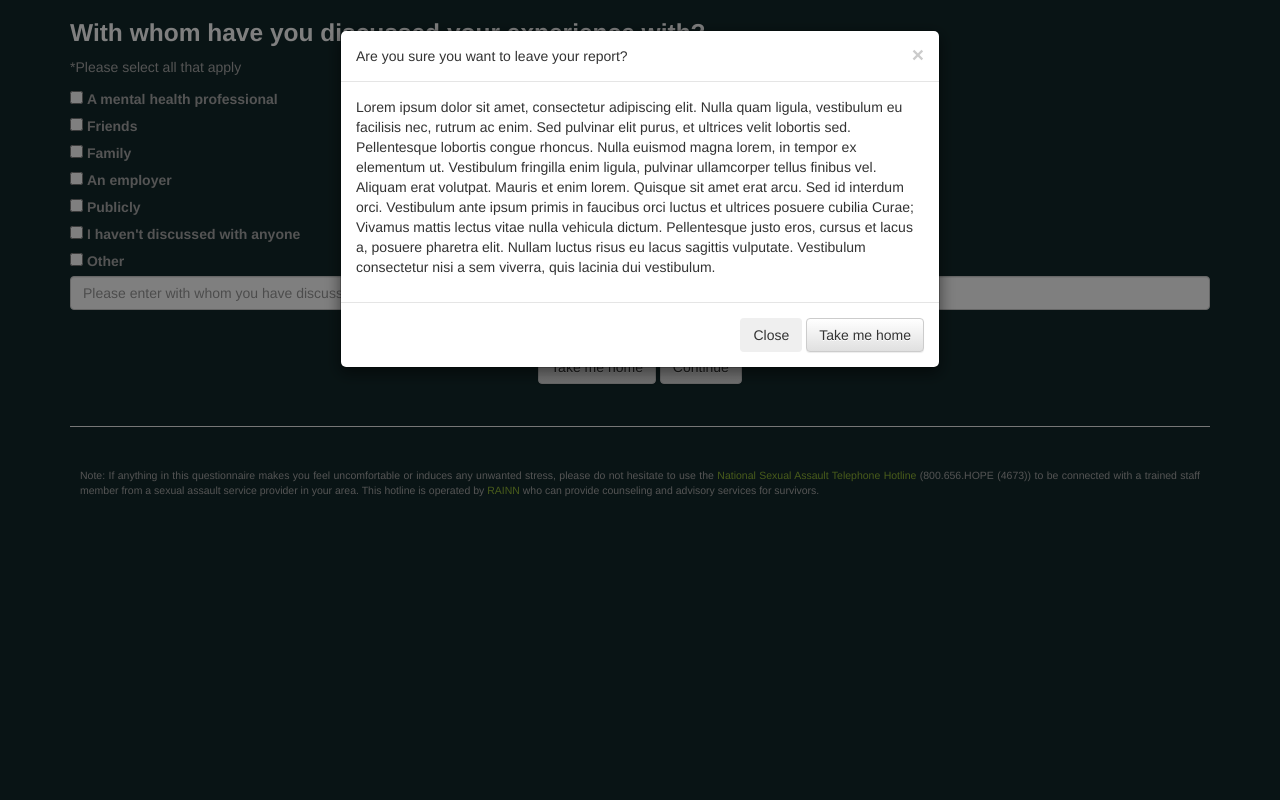
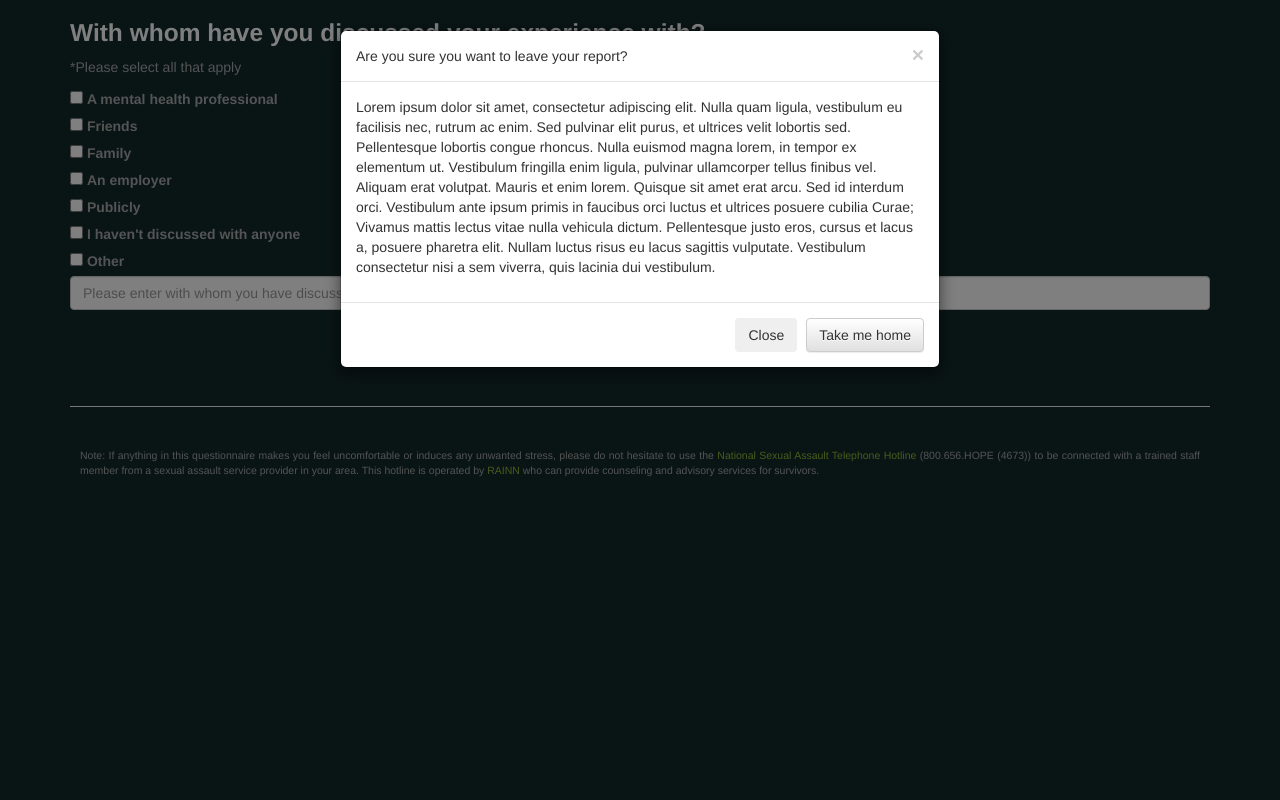
Before and after one commit to thesilentchoir/silentchoir-archived, a Django app: page /q1-withWhom/ in a window 1280 px wide, after a click on "Take me home". Run offline with Django 3.2, Linux system fonts and the light colour scheme; some libraries are stand-ins or nearby versions.

Commit message:
Ellen - Removed unneeded tags

```diff
--- a/silentchoir/templates/q1-withWhom.html
+++ b/silentchoir/templates/q1-withWhom.html
@@ -61,12 +61,12 @@
                 <input type="text" name="Other" class="form-control form-control-sm" placeholder="Please enter with whom you have discussed your experience with">
             </div>
 
-            <br></br>
+            <br>
 
             <div class="form-actions">
                 <!--AS: How do I make it such that a selection must be made before continuing on?-->
                 <button type="button" class="btn btn-default" data-toggle="modal" data-target="#takeMeHomeModal">Take me home</button>
-                <a href="{% url 'q2-comfortLevel' %}"><button type="button" class="btn btn-default">Continue</button></a>
+                <a class="btn btn-default" href="{% url 'q2-comfortLevel' %}" role="button">Continue</a>
             </div>
 
             </form>
@@ -87,7 +87,7 @@
                   </div>
                   <div class="modal-footer">
                     <button type="button" class="btn btn-secondary" data-dismiss="modal">Close</button>
-                    <a href="{% url 'home' %}"><button type="button" class="btn btn-default">Take me home</button></a>
+                    <a class="btn btn-default" href="{% url 'home' %}" role="button">Take me home</a>
                   </div>
                 </div>
               </div>
--- a/silentchoir/templates/q10-resources.html
+++ b/silentchoir/templates/q10-resources.html
@@ -15,7 +15,7 @@
             <!--AS: Would like to figure out a way to style these questions better-->
             <h3 class="headerQuestion">Do you want us to put you in touch with counselors and/or advisors who can best advise you on available resources and the best course of action for your case?*</h3>
 
-            <br></br>
+            <br>
 
             <form class="formText">
                 <!-- [OPEN QUESTION] If users select YES here, are we skipping the next question where we connect users to survivors? -->
@@ -33,7 +33,7 @@
                     <label class="form-check-label" for="resources-notSure">I’m not sure, please send me more information.</label>
                 </div>
 
-            <br></br>
+            <br>
 
                 <div class="form-actions">
                     <!--AS: How do I make it such that a selection must be made before continuing on?-->
--- a/silentchoir/templates/q11-connect.html
+++ b/silentchoir/templates/q11-connect.html
@@ -16,7 +16,7 @@
             <h3 class="headerQuestion">Do you want us to connect you with other survivors who may have experienced an incident similar to the one reported?*</h3>
             <p class="formText">Please note that we will only connect you if we can confidently establish that others experienced misconduct at the hands of the same offender and by choosing to be contacted, you will likely jeopardize your abilities to seek justices through the legal system.</p>
 
-            <br></br>
+            <br>
 
             <form class="formText">
                 <!-- [OPEN QUESTION] What do we do if user selects YES here, this will likely come from feedback from lawyers/therapists. -->
@@ -34,7 +34,7 @@
                     <label class="form-check-label" for="connect-notSure">I’m not sure, please send me more information.</label>
                 </div>
 
-            <br></br>
+            <br>
 
                 <div class="form-actions">
                     <!--AS: How do I make it such that a selection must be made before continuing on?-->
--- a/silentchoir/templates/q2-comfortLevel.html
+++ b/silentchoir/templates/q2-comfortLevel.html
@@ -15,7 +15,7 @@
             <!--AS: Would like to figure out a way to style these questions better-->
             <h3 class="headerQuestion">How comfortable are you talking about your experience?</h3>
 
-            <br></br>
+            <br>
 
             <form class="formText">
 
@@ -50,7 +50,7 @@
                     </label>
                 </div>
 
-            <br></br>
+            <br>
 
                 <div class="form-actions">
                      <!--AS: How do I make it such that a selection must be made before continuing on?-->
--- a/silentchoir/templates/q3-email.html
+++ b/silentchoir/templates/q3-email.html
@@ -17,7 +17,7 @@
             <h3 class="headerQuestion"> Please provide your email address.</h3>
             <p class="formText">*For your security, and the safety and security of others, please enter an email we can use to verify your account and can reach you on at a later date. We will only contact you with information directly related to your report. We strongly advise that you use an email address that is not managed or accessible to anybody but you (including, for example, an employer or spouse).</p>
 
-            <br></br>
+            <br>
 
             <form class="formText">
               <div class="form-group">
--- a/silentchoir/templates/q4-when.html
+++ b/silentchoir/templates/q4-when.html
@@ -32,10 +32,10 @@
                 <div class="form-check">
                     <input class="form-check-input" type="checkbox" value="Estimated" id="Estimated">
                     <label class="form-check-label" for="Estimated">Estimated</label>
-                    <small id="Estimated" class="form-text text-muted">(Please check if the date selected is estimated.)</small>
+                    <small class="form-text text-muted">(Please check if the date selected is estimated.)</small>
                 </div>
 
-                <br></br>
+                <br>
 
                 <div class="form-actions">
                     <!--AS: How do I make it such that a selection must be made before continuing on?-->
--- a/silentchoir/templates/q5-setting.html
+++ b/silentchoir/templates/q5-setting.html
@@ -16,7 +16,7 @@
             <h3 class="headerQuestion">In what setting did this incident take place?</h3>
             <p class="formText">*Please describe the context in which these events took place.</p>
 
-            <br></br>
+            <br>
 
             <form class="formText">
 
@@ -57,7 +57,7 @@
                     </label>
                 </div>
 
-            <br></br>
+            <br>
 
                 <div class="form-actions">
                      <!--AS: How do I make it such that a selection must be made before continuing on?-->
--- a/silentchoir/templates/q6-where.html
+++ b/silentchoir/templates/q6-where.html
@@ -16,7 +16,7 @@
             <h3 class="headerQuestion">Where did this incident take place?</h3>
             <p class="formText"><i>(optional)</i> Please enter as much information as possible, however, nothing below is required to report. </p>
 
-            <br></br>
+            <br>
 
             <form class="formText">
                 <!--Based on the selection the user makes in Q5, we may add a first line to this form to ask for the name of the setting (i.e., the name of the workplace or place of worship -->
@@ -97,7 +97,7 @@
                 </div>
 
 
-            <br></br>
+            <br>
 
                 <div class="form-actions">
                      <!--AS: How do I make it such that a selection must be made before continuing on?-->
--- a/silentchoir/templates/q7-identify.html
+++ b/silentchoir/templates/q7-identify.html
@@ -15,7 +15,7 @@
             <!--AS: Would like to figure out a way to style these questions better-->
             <h3 class="headerQuestion">Can you identify the person who violated you?*</h3>
 
-            <br></br>
+            <br>
 
             <form class="formText">
                 <div class="form-check">
@@ -31,7 +31,7 @@
                     </label>
                 </div>
 
-            <br></br>
+            <br>
 
                 <div class="form-actions">
                      <!--AS: How do I make it such that a selection must be made before continuing on?-->
--- a/silentchoir/templates/q8-social.html
+++ b/silentchoir/templates/q8-social.html
@@ -16,7 +16,7 @@
             <h3 class="headerQuestion">Please copy and paste a link to the Facebook account of the person who committed the incident you are reporting. </h3>
             <p class="formText"> If this person does not have a Facebook account, please select from one of the options below and enter a link to their account.</p>
 
-            <br></br>
+            <br>
 
             <!-- Users should only get to this page if they answered "YES" to q7 asking if they wish to identify their offender -->
 
@@ -38,14 +38,14 @@
                     <input type="text" id="socialLink" class="form-control">
                 </div>
 
-            <br></br>
+            <br>
                  <!--If the option below is selected, we need to disable the inputs above -->
                 <div class="form-check">
                         <input class="form-check-input" type="radio" name="socialProfle" id="socialProfile-decline" value="I do not wish to name my offender at this time.">
                         <label class="form-check-label" for="socialProfile-decline">I do not wish to name my offender at this time.</label>
                 </div>
 
-            <br></br>
+            <br>
 
                 <div class="form-actions">
                      <!--AS: How do I make it such that a selection must be made before continuing on?-->
--- a/silentchoir/templates/q9-describe.html
+++ b/silentchoir/templates/q9-describe.html
@@ -16,7 +16,7 @@
             <h3 class="headerQuestion">In your own words, please give a detailed account of your experience.</h3>
             <p class="formText"><i>(optional)</i> The more detail you can provide, the better.</p>
 
-            <br></br>
+            <br>
 
             <form class="formText">
 
@@ -25,7 +25,7 @@
                     <textarea class="form-control" id="describeInOwnWords" rows="6"></textarea>
                 </div>
 
-            <br></br>
+            <br>
 
                 <div class="form-actions">
                     <button type="button" class="btn btn-default" data-toggle="modal" data-target="#takeMeHomeModal">Take me home</button>
```
